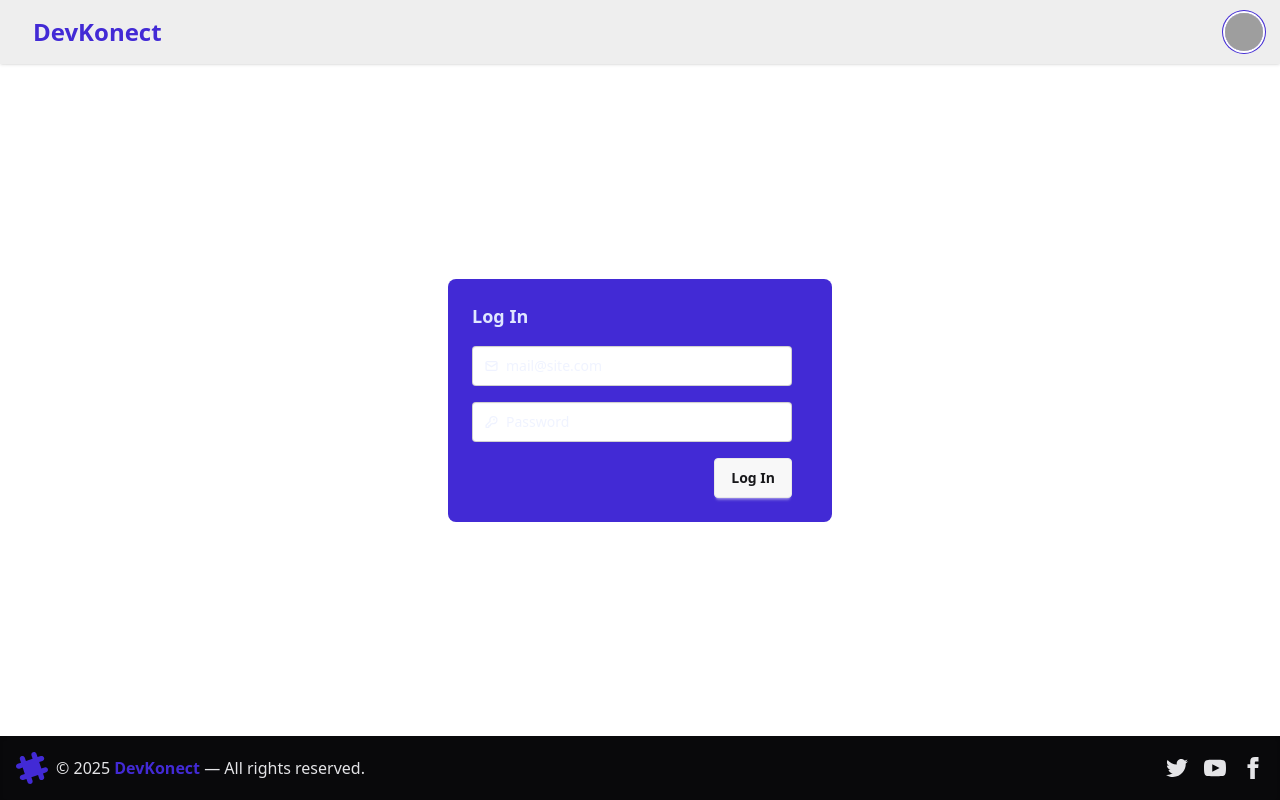
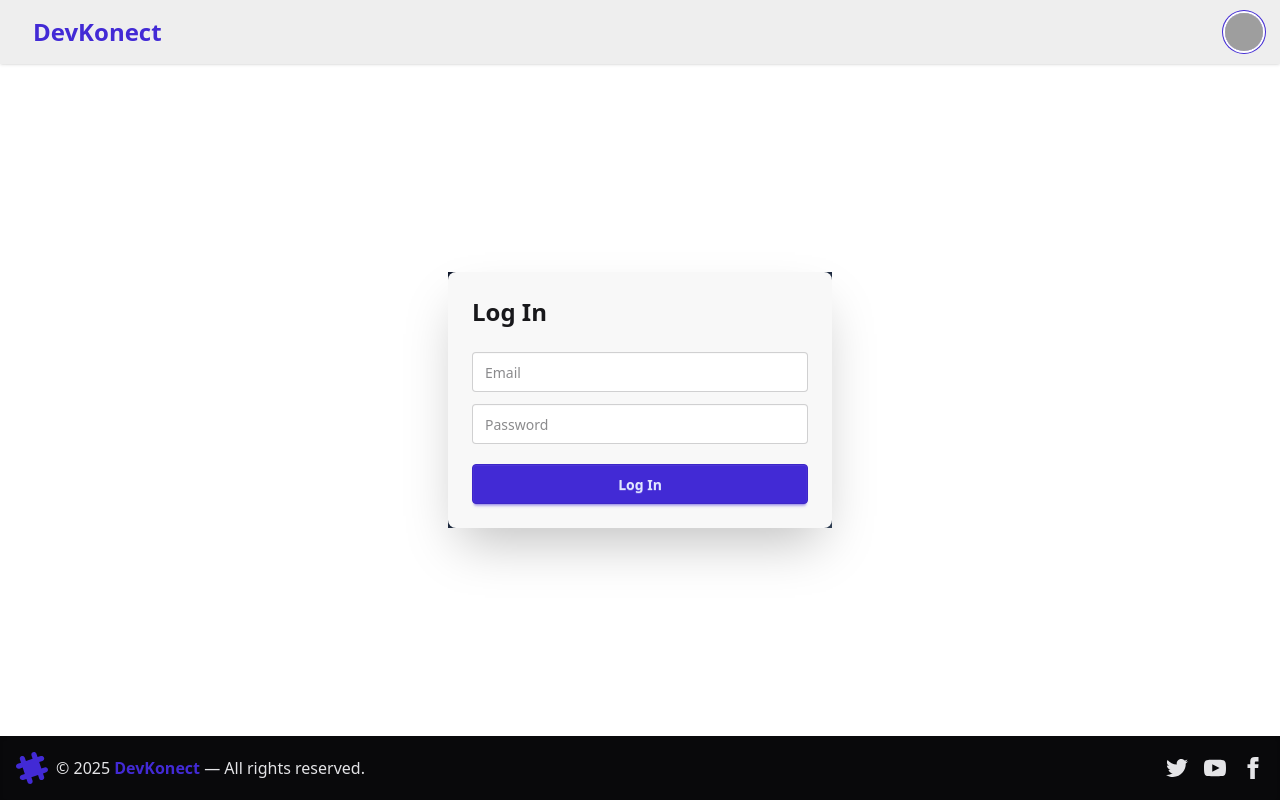
Before and after one commit to anas-faiz/devkonect-web, a React (Vite) app: page /login in a window 1280 px wide. Built offline with nearby package versions, Linux system fonts and the light colour scheme; grey boxes are pictures that could not be loaded.

Commit message:
login component Ux improved

```diff
--- a/src/components/Hero.jsx
+++ b/src/components/Hero.jsx
@@ -1,3 +1,5 @@
+import { Link } from "react-router-dom";
+
 const Hero = () => {
   return (
     <section className="flex flex-col items-center justify-center text-center p-10 bg-linear-to-br from-amber-50 via-white/70 to-amber-100 backdrop-blur-xl rounded-3xl shadow-2xl border border-white/40 transition-transform duration-300 hover:scale-[1.03] hover:shadow-amber-400/40 mx-auto my-12">
@@ -14,13 +16,14 @@ const Hero = () => {
       </p>
 
       {/* CTA Button */}
+      <Link to={"/login"}>
       <button
         className="mt-8 bg-amber-500 text-white px-8 py-3 rounded-full font-semibold hover:bg-amber-600 hover:shadow-lg active:scale-95 transition-all duration-300"
         onClick={() => window.scrollTo({ top: 0, behavior: 'smooth' })}
-        aria-label="Get started with DevKonnect"
-      >
+        aria-label="Get started with DevKonnect">
         Get Started
       </button>
+      </Link>
     </section>
   );
 };
--- a/src/components/LogIn.jsx
+++ b/src/components/LogIn.jsx
@@ -2,82 +2,88 @@ import axios from "axios";
 import { useState } from "react";
 
 const LogIn = () => {
+  const [email, setEmail] = useState("");
+  const [password, setPassword] = useState("");
+  const [loading, setLoading] = useState(false);
+  const [message, setMessage] = useState({ type: "", text: "" });
 
-    const [email,setEmail] = useState("");
-    const [password,setPassword] = useState("");
+  const handleLogin = async (e) => {
+    e.preventDefault();
+    if (!email || !password) {
+      setMessage({ type: "error", text: "Please fill in all fields." });
+      return;
+    }
 
-    const handleLogin = async ()=>{
     try {
-        const res = await axios.post("http://localhost:4000/login", {
-        email: email,
-        password: password
-      })
-      console.log(res)
+      setLoading(true);
+      setMessage({ type: "", text: "" });
+
+      const response = await axios.post(
+        `${import.meta.env.VITE_API_URL}/login`,
+        { email, password},
+        { withCredentials: true }
+      );
+
+      setMessage({ type: "success", text: "Login successful!" });
+
+      // optionally redirect or save user info here
     } catch (error) {
-        console.log(error)
+      const errMsg =
+        error.response?.data?.message || "Invalid credentials. Try again.";
+      setMessage({ type: "error", text: errMsg });
+    } finally {
+      setLoading(false);
     }
-    }
+  };
+
   return (
-    <div className="card bg-primary text-primary-content w-96">
+    <div className="flex justify-center items-center bg-linear-to-br from-slate-900 to-slate-700">
+      <div className="card w-96 bg-base-200 shadow-2xl">
         <div className="card-body">
-        <h2 className="card-title flex justify-items-start mb-2">Log In</h2>
-        <label className="input validator mb-2">
-          <svg
-            className="h-[1em] opacity-50"
-            xmlns="http://www.w3.org/2000/svg"
-            viewBox="0 0 24 24"
-          >
-            <g
-              strokeLinejoin="round"
-              strokeLinecap="round"
-              strokeWidth="2.5"
-              fill="none"
-              stroke="currentColor"
-            >
-              <rect width="20" height="16" x="2" y="4" rx="2"></rect>
-              <path d="m22 7-8.97 5.7a1.94 1.94 0 0 1-2.06 0L2 7"></path>
-            </g>
-          </svg>
-          <input type="email" placeholder="mail@site.com" value={email} onChange={(e)=>setEmail(e.target.value)} required />
-        </label>
-        {/* <div className="validator-hint hidden mb-2">Enter valid email address</div> */}
-        <label className="input validator mb-2">
-          <svg
-            className="h-[1em] opacity-50"
-            xmlns="http://www.w3.org/2000/svg"
-            viewBox="0 0 24 24"
-          >
-            <g
-              strokeLinejoin="round"
-              strokeLinecap="round"
-              strokeWidth="2.5"
-              fill="none"
-              stroke="currentColor"
-            >
-              <path d="M2.586 17.414A2 2 0 0 0 2 18.828V21a1 1 0 0 0 1 1h3a1 1 0 0 0 1-1v-1a1 1 0 0 1 1-1h1a1 1 0 0 0 1-1v-1a1 1 0 0 1 1-1h.172a2 2 0 0 0 1.414-.586l.814-.814a6.5 6.5 0 1 0-4-4z"></path>
-              <circle cx="16.5" cy="7.5" r=".5" fill="currentColor"></circle>
-            </g>
-          </svg>
+          <h2 className="card-title text-2xl font-semibold mb-4 text-center">
+            Log In
+          </h2>
+
+          <form onSubmit={handleLogin} className="flex flex-col gap-3">
+            <input
+              type="email"
+              placeholder="Email"
+              value={email}
+              onChange={(e) => setEmail(e.target.value)}
+              className="input input-bordered w-full"
+              required
+            />
+
             <input
               type="password"
+              placeholder="Password"
+              value={password}
+              minLength={8}
+              onChange={(e) => setPassword(e.target.value)}
+              className="input input-bordered w-full"
               required
-            placeholder="Password"
-            minlength="8"
-            pattern="(?=.*\d)(?=.*[a-z])(?=.*[A-Z]).{8,}"
-            title="Must be more than 8 characters, including number, lowercase letter, uppercase letter"
-            value={password}
-            onChange={(e)=>setPassword(e.target.value)}
             />
-        </label>
-        {/* <p className="validator-hint hidden">
-          Must be more than 8 characters, including
-          <br />
-          At least one number <br />
-          At least one lowercase letter <br />
-          At least one uppercase letter
-        </p> */}
-        <div className="card-actions justify-end mr-4">
-          <button onClick={handleLogin} className="btn">Log In</button>
+
+            {message.text && (
+              <p
+                className={`text-sm ${
+                  message.type === "error" ? "text-red-500" : "text-green-500"
+                }`}
+              >
+                {message.text}
+              </p>
+            )}
+
+            <button
+              type="submit"
+              disabled={loading}
+              className={`btn btn-primary w-full mt-2 ${
+                loading ? "opacity-70 cursor-not-allowed" : ""
+              }`}
+            >
+              {loading ? "Logging in..." : "Log In"}
+            </button>
+          </form>
         </div>
       </div>
     </div>
```
Also changed, not shown: 1 other file (tests, documents, lock files or other folders). Lines whose indentation alone changed are shown as unchanged.
